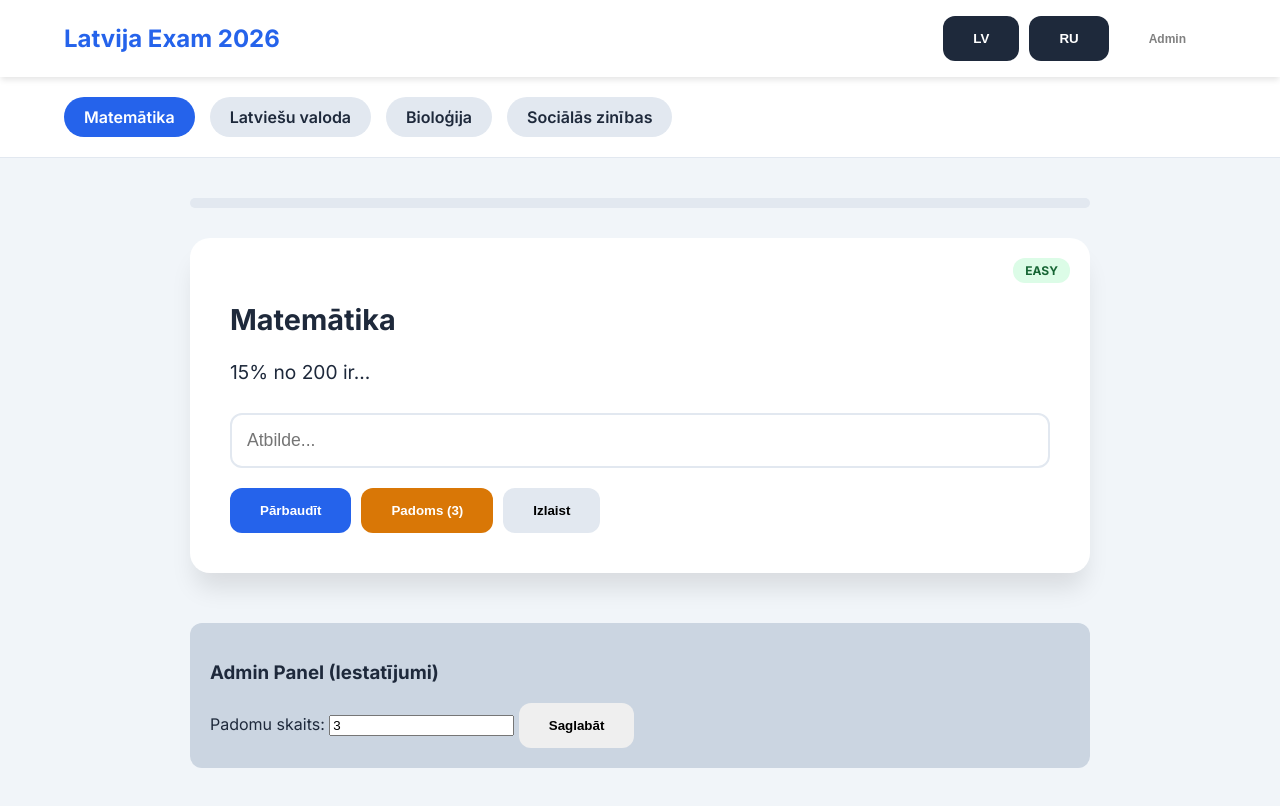
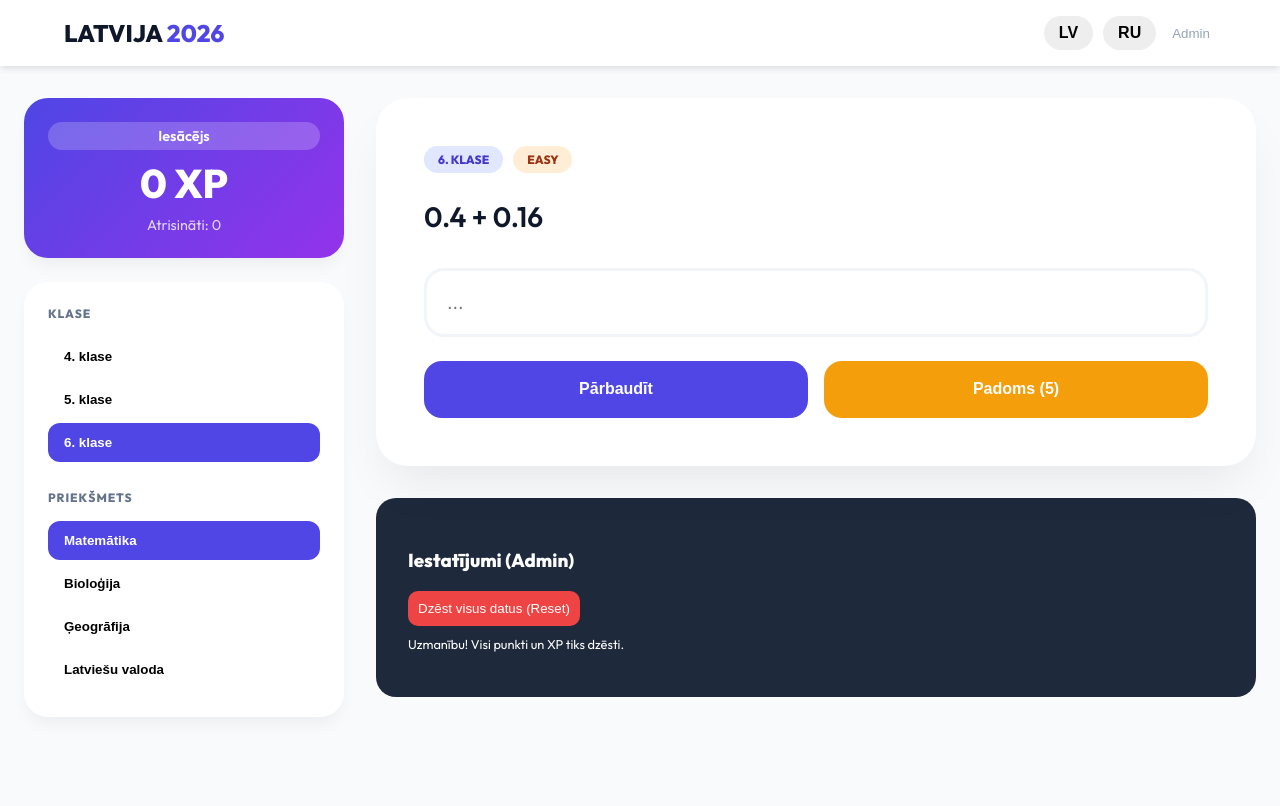
Before and after one commit to enwlean/forKotya, a plain HTML site: page index.html in a window 1280 px wide. Both pictures are taken after a click on the button "Admin". Drawn offline with Linux system fonts and the light colour scheme.

Commit message:
Update index.html

```diff
--- a/index.html
+++ b/index.html
@@ -3,340 +3,261 @@
 <head>
     <meta charset="UTF-8">
     <meta name="viewport" content="width=device-width, initial-scale=1.0">
-    <title>Latvijas Skola 2026 - Sagatavošanās</title>
-    <link href="https://fonts.googleapis.com/css2?family=Inter:wght@300;400;600;700&display=swap" rel="stylesheet">
+    <title>Latvijas Digitālā Skola 2026</title>
+    <link href="https://fonts.googleapis.com/css2?family=Outfit:wght@300;400;600;800&display=swap" rel="stylesheet">
     <style>
         :root {
-            --primary: #2563eb;
-            --secondary: #7c3aed;
-            --success: #059669;
-            --warning: #d97706;
-            --danger: #dc2626;
-            --light: #f8fafc;
-            --dark: #1e293b;
+            --primary: #4f46e5; --secondary: #9333ea; --success: #10b981;
+            --bg: #f8fafc; --dark: #0f172a; --white: #ffffff;
+        }
+        body { font-family: 'Outfit', sans-serif; background: var(--bg); color: var(--dark); margin: 0; transition: 0.3s; }
+
+        header {
+            background: var(--white); padding: 1rem 5%; display: flex; justify-content: space-between;
+            align-items: center; box-shadow: 0 4px 6px -1px rgba(0,0,0,0.1); position: sticky; top: 0; z-index: 1000;
         }
 
-        body {
-            font-family: 'Inter', sans-serif;
-            margin: 0;
-            background-color: #f1f5f9;
-            color: var(--dark);
-            transition: all 0.3s ease;
+        .main-grid {
+            display: grid; grid-template-columns: 320px 1fr; gap: 2rem;
+            max-width: 1400px; margin: 2rem auto; padding: 0 1.5rem;
         }
 
-        /* Шапка сайта */
-        header {
-            background: white;
-            padding: 1rem 5%;
-            display: flex;
-            justify-content: space-between;
-            align-items: center;
-            box-shadow: 0 4px 6px -1px rgba(0,0,0,0.1);
-            position: sticky;
-            top: 0;
-            z-index: 1000;
+        /* Sidebar & Stats */
+        .sidebar { display: flex; flex-direction: column; gap: 1.5rem; }
+        .card { background: var(--white); border-radius: 24px; padding: 1.5rem; box-shadow: 0 10px 15px -3px rgba(0,0,0,0.05); }
+
+        .profile-card {
+            background: linear-gradient(135deg, var(--primary), var(--secondary));
+            color: var(--white); text-align: center;
         }
+        .xp-val { font-size: 2.5rem; font-weight: 800; margin: 0.5rem 0; }
+        .rank-badge { background: rgba(255,255,255,0.2); padding: 5px 15px; border-radius: 50px; font-size: 0.9rem; font-weight: 600; }
 
-        .logo { font-weight: 700; font-size: 1.5rem; color: var(--primary); }
+        /* Navigation */
+        .nav-title { font-size: 0.75rem; font-weight: 800; color: #64748b; text-transform: uppercase; margin-bottom: 1rem; letter-spacing: 1px; }
+        .filter-btn {
+            width: 100%; text-align: left; padding: 12px 16px; border: none; background: transparent;
+            border-radius: 12px; cursor: pointer; font-weight: 600; transition: 0.2s; margin-bottom: 4px;
+        }
+        .filter-btn:hover { background: #f1f5f9; }
+        .filter-btn.active { background: var(--primary); color: var(--white); }
 
-        /* Навигация по предметам */
-        nav {
-            display: flex;
-            gap: 15px;
-            padding: 20px 5%;
-            overflow-x: auto;
-            background: white;
-            border-bottom: 1px solid #e2e8f0;
+        /* Quiz Area */
+        .quiz-container { background: var(--white); border-radius: 32px; padding: 3rem; box-shadow: 0 25px 50px -12px rgba(0,0,0,0.08); position: relative; }
+        .q-header { display: flex; gap: 10px; margin-bottom: 1.5rem; }
+        .tag { padding: 6px 14px; border-radius: 50px; font-size: 0.75rem; font-weight: 700; text-transform: uppercase; }
+        .tag-blue { background: #e0e7ff; color: #4338ca; }
+        .tag-orange { background: #ffedd5; color: #9a3412; }
+
+        .question { font-size: 1.75rem; font-weight: 600; margin-bottom: 2rem; line-height: 1.4; }
+        .answer-input {
+            width: 100%; padding: 1.25rem; border: 3px solid #f1f5f9; border-radius: 20px;
+            font-size: 1.25rem; outline: none; transition: 0.3s; margin-bottom: 1.5rem; box-sizing: border-box;
         }
+        .answer-input:focus { border-color: var(--primary); background: #f8fafc; }
 
-        .nav-item {
-            padding: 10px 20px;
-            background: #e2e8f0;
-            border-radius: 20px;
-            cursor: pointer;
-            white-space: nowrap;
-            font-weight: 600;
-            transition: 0.2s;
+        .btn-group { display: grid; grid-template-columns: 1fr 1fr; gap: 1rem; }
+        .btn { padding: 1.2rem; border-radius: 18px; border: none; font-weight: 800; cursor: pointer; transition: 0.3s; font-size: 1rem; }
+        .btn-check { background: var(--primary); color: var(--white); }
+        .btn-hint { background: #f59e0b; color: var(--white); }
+        .btn:active { transform: scale(0.96); }
+
+        .feedback {
+            margin-top: 1.5rem; padding: 1rem; border-radius: 15px; text-align: center;
+            font-weight: 700; display: none; animation: pop 0.3s cubic-bezier(0.175, 0.885, 0.32, 1.275);
         }
+        @keyframes pop { from { opacity: 0; transform: scale(0.9); } to { opacity: 1; transform: scale(1); } }
 
-        .nav-item.active { background: var(--primary); color: white; }
+        .admin-panel { background: #1e293b; color: white; padding: 2rem; border-radius: 20px; display: none; margin-top: 2rem; }
 
-        /* Основной контейнер */
-        .main-container {
-            max-width: 900px;
-            margin: 40px auto;
-            padding: 0 20px;
-        }
-
-        .progress-container {
-            background: #e2e8f0;
-            height: 10px;
-            border-radius: 5px;
-            margin-bottom: 30px;
-        }
-
-        .progress-bar {
-            background: var(--success);
-            height: 100%;
-            width: 0%;
-            border-radius: 5px;
-            transition: 0.5s;
-        }
-
-        /* Карточка задания */
-        .task-card {
-            background: white;
-            padding: 40px;
-            border-radius: 20px;
-            box-shadow: 0 20px 25px -5px rgba(0,0,0,0.1);
-            position: relative;
-            overflow: hidden;
-        }
-
-        .difficulty-tag {
-            position: absolute;
-            top: 20px;
-            right: 20px;
-            padding: 5px 12px;
-            border-radius: 12px;
-            font-size: 0.75rem;
-            text-transform: uppercase;
-            font-weight: 700;
-        }
-
-        .diff-easy { background: #dcfce7; color: #166534; }
-        .diff-medium { background: #fef9c3; color: #854d0e; }
-        .diff-hard { background: #fee2e2; color: #991b1b; }
-
-        h2 { font-size: 1.8rem; margin-bottom: 20px; }
-        .question { font-size: 1.2rem; line-height: 1.6; margin-bottom: 25px; }
-
-        input[type="text"] {
-            width: 100%;
-            padding: 15px;
-            border: 2px solid #e2e8f0;
-            border-radius: 12px;
-            font-size: 1.1rem;
-            margin-bottom: 20px;
-            box-sizing: border-box;
-        }
-
-        .btn-group { display: flex; gap: 10px; flex-wrap: wrap; }
-
-        button {
-            padding: 15px 30px;
-            border: none;
-            border-radius: 12px;
-            font-weight: 600;
-            cursor: pointer;
-            transition: transform 0.1s, opacity 0.2s;
-        }
-
-        button:active { transform: scale(0.98); }
-
-        .btn-primary { background: var(--primary); color: white; }
-        .btn-hint { background: var(--warning); color: white; }
-        .btn-lang { background: var(--dark); color: white; }
-
-        /* Админка */
-        .admin-section {
-            margin-top: 50px;
-            padding: 20px;
-            background: #cbd5e1;
-            border-radius: 12px;
-            display: none;
-        }
-
-        .feedback-msg {
-            margin-top: 20px;
-            padding: 15px;
-            border-radius: 10px;
-            font-weight: 600;
-            display: none;
-        }
+        @media (max-width: 900px) { .main-grid { grid-template-columns: 1fr; } .sidebar { order: 2; } }
     </style>
 </head>
 <body>
 
 <header>
-    <div class="logo">Latvija Exam 2026</div>
+    <div style="font-weight: 800; font-size: 1.5rem;">LATVIJA <span style="color:var(--primary)">2026</span></div>
     <div style="display: flex; gap: 10px;">
-        <button class="btn-lang" onclick="changeLang('lv')">LV</button>
-        <button class="btn-lang" onclick="changeLang('ru')">RU</button>
-        <button onclick="toggleAdmin()" style="background:none; color: gray; font-size: 12px;">Admin</button>
+        <button onclick="setLang('lv')" class="btn" style="padding: 8px 15px; background: #eee;">LV</button>
+        <button onclick="setLang('ru')" class="btn" style="padding: 8px 15px; background: #eee;">RU</button>
+        <button onclick="toggleAdmin()" style="background: none; border: none; color: #94a3b8; cursor: pointer;">Admin</button>
     </div>
 </header>
 
-<nav id="subjectNav">
-    </nav>
+<div class="main-grid">
+    <aside class="sidebar">
+        <div class="card profile-card">
+            <div class="rank-badge" id="rankName">Iesācējs</div>
+            <div class="xp-val" id="xpDisplay">0 XP</div>
+            <div style="opacity: 0.8; font-size: 0.9rem;">Atrisināti: <span id="solvedCount">0</span></div>
+        </div>
 
-<div class="main-container">
-    <div class="progress-container">
-        <div class="progress-bar" id="progressBar"></div>
-    </div>
+        <div class="card">
+            <div class="nav-title" id="txtGrade">Klase</div>
+            <div id="gradeMenu">
+                <button class="filter-btn" onclick="updateGrade(4)">4. klase</button>
+                <button class="filter-btn" onclick="updateGrade(5)">5. klase</button>
+                <button class="filter-btn active" onclick="updateGrade(6)">6. klase</button>
+            </div>
 
-    <div class="task-card">
-        <div id="diffTag" class="difficulty-tag">Easy</div>
-        <h2 id="subjectTitle">Priekšmets</h2>
-        <div class="question" id="questionText">Ielādē...</div>
+            <div class="nav-title" id="txtSubj" style="margin-top: 1.5rem;">Priekšmets</div>
+            <div id="subjMenu"></div>
+        </div>
+    </aside>
 
-        <input type="text" id="answerInput" placeholder="Atbilde...">
+    <main>
+        <div class="quiz-container">
+            <div class="q-header">
+                <span class="tag tag-blue" id="tagGrade">6. klase</span>
+                <span class="tag tag-orange" id="tagDiff">Medium</span>
+            </div>
+            <div class="question" id="qText">Izvēlies tēmu sānā!</div>
+            <input type="text" class="answer-input" id="answerInput" placeholder="..." autocomplete="off">
 
-        <div id="feedback" class="feedback-msg"></div>
+            <div id="fbBox" class="feedback"></div>
 
-        <div class="btn-group">
-            <button class="btn-primary" onclick="checkAnswer()" id="btnCheck">Pārbaudīt</button>
-            <button class="btn-hint" onclick="giveHint()" id="btnHint">Padoms (3)</button>
-            <button onclick="loadNextTask()" style="background:#e2e8f0" id="btnNext">Izlaist</button>
+            <div class="btn-group">
+                <button class="btn btn-check" onclick="checkAnswer()" id="btnCheck">Pārbaudīt</button>
+                <button class="btn btn-hint" onclick="showHint()" id="btnHint">Padoms (3)</button>
+            </div>
         </div>
-    </div>
 
-    <div class="admin-section" id="adminPanel">
-        <h3>Admin Panel (Iestatījumi)</h3>
-        <label>Padomu skaits:</label>
-        <input type="number" id="adminHintInput" value="3">
-        <button onclick="updateHintsAdmin()">Saglabāt</button>
-    </div>
+        <div class="admin-panel" id="adminPanel">
+            <h3>Iestatījumi (Admin)</h3>
+            <button onclick="resetStats()" style="background: #ef4444; color: white; padding: 10px; border: none; border-radius: 10px; cursor: pointer;">Dzēst visus datus (Reset)</button>
+            <p style="font-size: 0.8rem; margin-top: 10px;">Uzmanību! Visi punkti un XP tiks dzēsti.</p>
+        </div>
+    </main>
 </div>
 
 <script>
-    // --- ДАННЫЕ ЗАДАНИЙ ---
-    const tasks = {
-        math: [
-            { diff: 'easy', q: {lv: '15% no 200 ir...', ru: '15% от 200 это...'}, a: '30', h: {lv: 'Dali ar 100 и reizini ar 15', ru: 'Раздели на 100 и умножь на 15'} },
-            { diff: 'medium', q: {lv: 'Atrisini: 2x + 10 = 20. x = ?', ru: 'Реши: 2x + 10 = 20. x = ?'}, a: '5', h: {lv: 'Atņem 10 no abām pusēm', ru: 'Вычти 10 из обеих сторон'} },
-            { diff: 'hard', q: {lv: 'Kvadrāta laukums ir 64 cm². Kāds ir tā perimetrs? (tikai skaitlis)', ru: 'Площадь квадрата 64 см². Какой его периметр? (только число)'}, a: '32', h: {lv: 'Vispirms atrodi malu (sakne no 64)', ru: 'Сначала найди сторону (корень из 64)'} }
-        ],
-        latvian: [
-            { diff: 'easy', q: {lv: 'Kāds ir vārda "skriet" nenoteiksme?', ru: 'Какова неопределенная форма слова "skriet"?'}, a: 'skriet', h: {lv: 'Tas jau ir nenoteiksmē!', ru: 'Это уже неопределенная форма!'} },
-            { diff: 'medium', q: {lv: 'Ieraksti trūkstošo burtu: Sa__e (солнце)', ru: 'Вставь пропущенную букву: Sa__e (солнце)'}, a: 'ule', h: {lv: 'Debesu spīdeklis', ru: 'Небесное светило'} }
-        ],
-        biology: [
-            { diff: 'medium', q: {lv: 'Kurš orgāns sūknē asinis?', ru: 'Какой орган качает кровь?'}, a: {lv: 'sirds', ru: 'сердце'}, h: {lv: 'Atrodas krūšu kreisajā pusē', ru: 'Находится в левой части груди'} }
-        ],
-        social: [
-            { diff: 'easy', q: {lv: 'Kurā gadā Latvija atguva neatkarību?', ru: 'В каком году Латвия восстановила независимость?'}, a: '1991', h: {lv: '20. gadsimta beigas', ru: 'Конец 20 века'} }
-        ]
+    // --- ОГРОМНАЯ БАЗА ЗАДАНИЙ ---
+    const DB = [
+        { g: 6, s: 'math', d: 'Easy', q: {lv: '0.4 + 0.16', ru: '0.4 + 0.16'}, a: '0.56', h: {lv: 'Atceries: 0.4 = 0.40', ru: 'Помни: 0.4 = 0.40'} },
+        { g: 6, s: 'math', d: 'Medium', q: {lv: 'Atrisini: 4x - 10 = 30', ru: 'Реши: 4x - 10 = 30'}, a: '10', h: {lv: '4x = 40', ru: '4x = 40'} },
+        { g: 6, s: 'bio', d: 'Medium', q: {lv: 'Kurā orgānā notiek gremošana?', ru: 'В каком органе происходит пищеварение?'}, a: {lv: 'kuņģis', ru: 'желудок'}, h: {lv: 'Vēdera dobumā', ru: 'В брюшной полости'} },
+        { g: 6, s: 'geo', d: 'Hard', q: {lv: 'Kāds ir Latvijas augstākais paugurs?', ru: 'Какая самая высокая точка Латвии?'}, a: {lv: 'gaiziņkalns', ru: 'гайзинькалнс'}, h: {lv: 'Sākas ar G', ru: 'Начинается на Г'} },
+        { g: 4, s: 'math', d: 'Easy', q: {lv: '25 + 75', ru: '25 + 75'}, a: '100', h: {lv: 'Apaļš skaitlis', ru: 'Круглое число'} },
+        { g: 5, s: 'lv', d: 'Medium', q: {lv: 'Ieraksti burtu: G_imen_ (семья)', ru: 'Вставь буквы: G_imen_ (семья)'}, a: 'ie', h: {lv: 'Divskaņa "ie"', ru: 'Дифтонг "ie"'} }
+    ];
+
+    const UI = {
+        lv: { check: "Pārbaudīt", hint: "Padoms", correct: "Izcili! Pareizi!", wrong: "Mēģini vēlreiz!", subjs: {math: "Matemātika", bio: "Bioloģija", geo: "Ģeogrāfija", lv: "Latviešu valoda"} },
+        ru: { check: "Проверить", hint: "Подсказка", correct: "Отлично! Верно!", wrong: "Попробуй еще!", subjs: {math: "Математика", bio: "Биология", geo: "География", lv: "Латышский язык"} }
     };
 
-    const uiTexts = {
-        lv: { check: "Pārbaudīt", next: "Nākamais", hint: "Padoms", correct: "Izcili! Pareizi!", wrong: "Nav pareizi, mēģini vēlreiz.", subjects: ["Matemātika", "Latviešu valoda", "Bioloģija", "Sociālās zinības"] },
-        ru: { check: "Проверить", next: "Далее", hint: "Подсказка", correct: "Замечательно! Правильно!", wrong: "Неверно, попробуй еще раз.", subjects: ["Математика", "Латышский язык", "Биология", "Социальные знания"] }
+    // --- СОСТОЯНИЕ (LOAD FROM LOCALSTORAGE) ---
+    let state = JSON.parse(localStorage.getItem('exam_state_2026')) || {
+        xp: 0,
+        solved: 0,
+        hints: 5,
+        lang: 'lv',
+        grade: 6,
+        subj: 'math'
     };
 
-    // --- ЛОГИКА ---
-    let lang = 'lv';
-    let currentSubject = 'math';
-    let currentTaskIdx = 0;
-    let hints = 3;
-    let score = 0;
+    let currentIndex = 0;
+
+    function save() {
+        localStorage.setItem('exam_state_2026', JSON.stringify(state));
+    }
 
     function init() {
-        renderNav();
+        renderSubjs();
+        updateProfile();
         loadTask();
     }
 
-    function renderNav() {
-        const nav = document.getElementById('subjectNav');
-        const keys = Object.keys(tasks);
-        const names = uiTexts[lang].subjects;
-
-        nav.innerHTML = '';
-        keys.forEach((key, i) => {
-            const div = document.createElement('div');
-            div.className = `nav-item ${key === currentSubject ? 'active' : ''}`;
-            div.innerText = names[i];
-            div.onclick = () => { currentSubject = key; currentTaskIdx = 0; renderNav(); loadTask(); };
-            nav.appendChild(div);
+    function renderSubjs() {
+        const menu = document.getElementById('subjMenu');
+        menu.innerHTML = '';
+        Object.keys(UI[state.lang].subjs).forEach(key => {
+            const btn = document.createElement('button');
+            btn.className = `filter-btn ${key === state.subj ? 'active' : ''}`;
+            btn.innerText = UI[state.lang].subjs[key];
+            btn.onclick = () => { state.subj = key; currentIndex = 0; renderSubjs(); loadTask(); save(); };
+            menu.appendChild(btn);
         });
     }
 
     function loadTask() {
-        const task = tasks[currentSubject][currentTaskIdx];
-        const t = uiTexts[lang];
+        const tasks = DB.filter(t => t.g === state.grade && t.s === state.subj);
+        const fb = document.getElementById('fbBox'); fb.style.display = 'none';
 
-        document.getElementById('subjectTitle').innerText = t.subjects[Object.keys(tasks).indexOf(currentSubject)];
-        document.getElementById('questionText').innerText = task.q[lang];
-        document.getElementById('diffTag').innerText = task.diff;
-        document.getElementById('diffTag').className = `difficulty-tag diff-${task.diff}`;
-        document.getElementById('btnCheck').innerText = t.check;
-        document.getElementById('btnHint').innerText = `${t.hint} (${hints})`;
+        if (tasks.length === 0) {
+            document.getElementById('qText').innerText = state.lang === 'lv' ? "Nav uzdevumu šai klasei." : "Нет заданий для этого класса.";
+            return;
+        }
+
+        const t = tasks[currentIndex % tasks.length];
+        document.getElementById('qText').innerText = t.q[state.lang];
+        document.getElementById('tagGrade').innerText = `${t.g}. klase`;
+        document.getElementById('tagDiff').innerText = t.d;
+        document.getElementById('btnCheck').innerText = UI[state.lang].check;
+        document.getElementById('btnHint').innerText = `${UI[state.lang].hint} (${state.hints})`;
         document.getElementById('answerInput').value = '';
-        document.getElementById('feedback').style.display = 'none';
-
-        updateProgress();
     }
 
     function checkAnswer() {
-        const userVal = document.getElementById('answerInput').value.trim().toLowerCase();
-        const task = tasks[currentSubject][currentTaskIdx];
-        const fb = document.getElementById('feedback');
+        const input = document.getElementById('answerInput').value.trim().toLowerCase();
+        const tasks = DB.filter(t => t.g === state.grade && t.s === state.subj);
+        const t = tasks[currentIndex % tasks.length];
+        const fb = document.getElementById('fbBox');
 
-        let correct = false;
-        if (typeof task.a === 'object') {
-            if (userVal === task.a.lv || userVal === task.a.ru) correct = true;
+        let isCorrect = false;
+        if(typeof t.a === 'object') {
+            if(input === t.a.lv.toLowerCase() || input === t.a.ru.toLowerCase()) isCorrect = true;
         } else {
-            if (userVal === task.a.toLowerCase()) correct = true;
+            if(input === t.a.toLowerCase()) isCorrect = true;
         }
 
         fb.style.display = 'block';
-        if (correct) {
-            fb.innerText = uiTexts[lang].correct;
-            fb.style.background = '#dcfce7';
-            fb.style.color = '#166534';
-            score++;
-            setTimeout(loadNextTask, 1500);
+        if(isCorrect) {
+            fb.innerText = UI[state.lang].correct; fb.style.background = "#d1fae5"; fb.style.color = "#065f46";
+            state.xp += 20; state.solved += 1;
+            updateProfile();
+            save();
+            setTimeout(() => { currentIndex++; loadTask(); }, 1500);
         } else {
-            fb.innerText = uiTexts[lang].wrong;
-            fb.style.background = '#fee2e2';
-            fb.style.color = '#991b1b';
+            fb.innerText = UI[state.lang].wrong; fb.style.background = "#fee2e2"; fb.style.color = "#991b1b";
         }
     }
 
-    function giveHint() {
-        if (hints > 0) {
-            hints--;
-            alert(tasks[currentSubject][currentTaskIdx].h[lang]);
-            document.getElementById('btnHint').innerText = `${uiTexts[lang].hint} (${hints})`;
+    function showHint() {
+        if(state.hints > 0) {
+            const tasks = DB.filter(t => t.g === state.grade && t.s === state.subj);
+            alert(tasks[currentIndex % tasks.length].h[state.lang]);
+            state.hints--;
+            updateProfile();
+            loadTask();
+            save();
         } else {
-            alert(lang === 'lv' ? "Padomu vairs nav!" : "Подсказок больше нет!");
+            alert("Nav padomu! / Нет подсказок!");
         }
     }
 
-    function loadNextTask() {
-        currentTaskIdx++;
-        if (currentTaskIdx >= tasks[currentSubject].length) {
-            currentTaskIdx = 0;
-            alert(lang === 'lv' ? "Apsveicam! Priekšmets pabeigts!" : "Поздравляем! Предмет пройден!");
-        }
-        loadTask();
+    function updateProfile() {
+        document.getElementById('xpDisplay').innerText = `${state.xp} XP`;
+        document.getElementById('solvedCount').innerText = state.solved;
+
+        let rank = "Iesācējs";
+        if(state.xp > 200) rank = "Zinātnieks";
+        if(state.xp > 600) rank = "Profesors";
+        if(state.xp > 1500) rank = "Ģēnijs";
+        document.getElementById('rankName').innerText = rank;
     }
 
-    function updateProgress() {
-        const total = tasks[currentSubject].length;
-        const perc = ((currentTaskIdx) / total) * 100;
-        document.getElementById('progressBar').style.width = perc + "%";
+    function updateGrade(g) {
+        state.grade = g; currentIndex = 0;
+        document.querySelectorAll('#gradeMenu button').forEach((b, i) => b.classList.toggle('active', (i+4) === g));
+        loadTask(); save();
     }
 
-    function changeLang(l) {
-        lang = l;
-        renderNav();
-        loadTask();
-    }
-
-    function toggleAdmin() {
-        const p = document.getElementById('adminPanel');
-        p.style.display = p.style.display === 'block' ? 'none' : 'block';
-    }
-
-    function updateHintsAdmin() {
-        hints = document.getElementById('adminHintInput').value;
-        document.getElementById('btnHint').innerText = `${uiTexts[lang].hint} (${hints})`;
-        alert("Saglabāts!");
-    }
+    function setLang(l) { state.lang = l; renderSubjs(); loadTask(); save(); }
+    function toggleAdmin() { const p = document.getElementById('adminPanel'); p.style.display = p.style.display === 'block' ? 'none' : 'block'; }
+    function resetStats() { if(confirm("Tiešām?")) { localStorage.clear(); location.reload(); } }
 
     init();
 </script>
-
 </body>
 </html>
```
